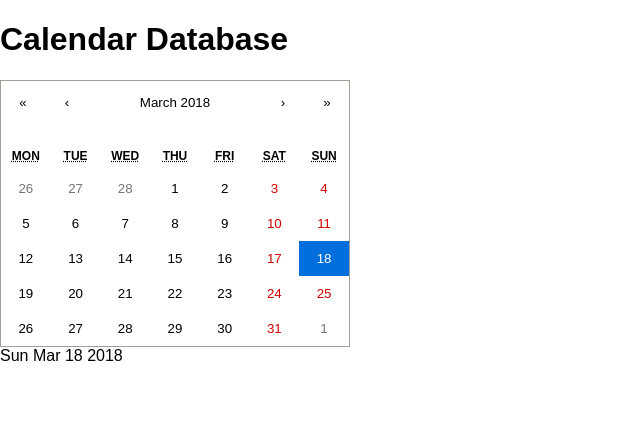
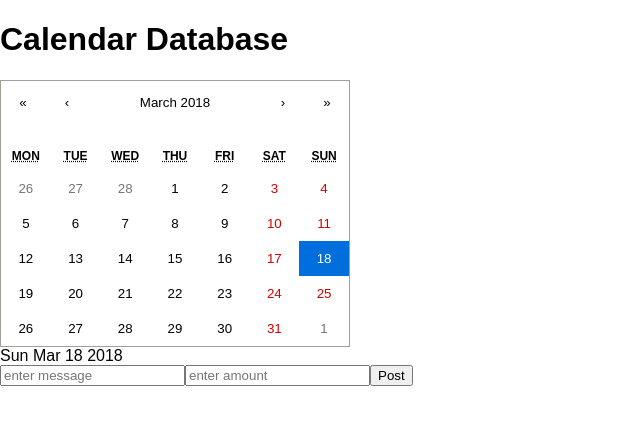
Before and after one commit to ben-ghirardani/calendar_database, a React (Create React App) app: page / in a window 1280 px wide. Shown: the top 424 px of the page, without its empty margins (0-640 px from the left). Built offline with nearby package versions, Linux system fonts and the light colour scheme.

Commit message:
adding server details and db schema

```diff
--- a/src/App.js
+++ b/src/App.js
@@ -1,5 +1,6 @@
 import React, { Component } from 'react';
-import Calendar from 'react-calendar'
+import Calendar from 'react-calendar';
+import MessageForm from './MessageForm';
 
 class App extends Component {
 
@@ -38,6 +39,7 @@ class App extends Component {
           <div className="date-string">
             {this.formatDateString(this.state.date)}
           </div>
+          <MessageForm/>
       </div>
     );
   }
--- a/src/MessageForm.js
+++ b/src/MessageForm.js
@@ -5,13 +5,47 @@ class MessageForm extends Component {
   constructor(props){
       super(props);
       this.state = {
-          message: ""
+          message: "",
+          amount: ""
       };
       this.handleMessageChange = this.handleMessageChange.bind(this);
+      this.handleAmountChange = this.handleAmountChange.bind(this);
       this.handleSubmit = this.handleSubmit.bind(this);
   }
 
+  handleMessageChange(e){
+      this.setState({ message: e.target.value })
+  }
 
+  handleAmountChange(e){
+      this.setState({ amount: e.target.value })
+  }
+
+  handleSubmit(e){
+      e.preventDefault();
+      console.log("submit button was pressed")
+  }
+
+  render() {
+      return(
+        <form onSubmit={this.handleSubmit}>
+          <input
+            placeholder="enter message"
+            value={this.state.message}
+            onChange={this.handleMessageChange}
+          />
+          <input
+            placeholder="enter amount"
+            value={this.state.amount}
+            onChange={this.handleAmountChange}
+          />
+          <input
+            type="submit"
+            value="Post"
+          />
+        </form>
+      )
+  }
 
 }
 
--- /dev/null
+++ b/src/data.js
@@ -0,0 +1,3 @@
+const data = [
+
+]
```
Also changed, not shown: model/message.js (+16 -0 lines), server.js (added, +33 -0 lines).
